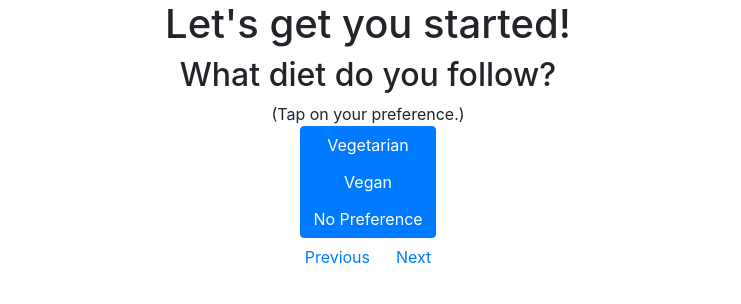
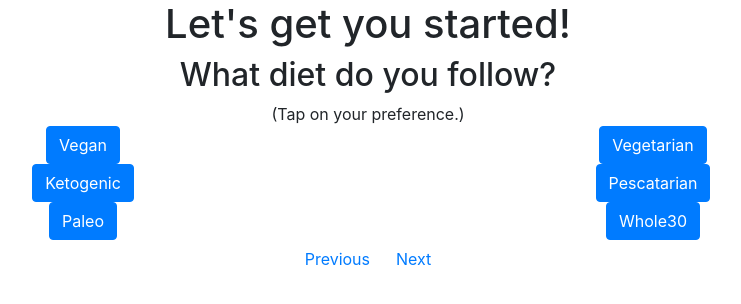
Before and after one commit to JesseBrault0709/MealsMadeEasy, a React (Create React App) app in the folder meal_planning/: page / in a window 1280 px wide. Both pictures are taken after a click on the button "Next". Shown: the top 304 px of the page, without its empty margins (272-1013 px from the left). Built offline with nearby package versions, Linux system fonts and the light colour scheme.

Commit message:
updated Diet screen to User Story spec

```diff
--- a/meal_planning/src/App.js
+++ b/meal_planning/src/App.js
@@ -15,7 +15,13 @@ const Screens = Object.freeze({
  * if possible.
  */
 const cookingTimes = ['No limit', '10 mins', '20 mins', '30 mins']
-const diets = ['Vegetarian', 'Vegan', 'No Preference']
+
+const diets = [
+    'Vegan', 'Vegetarian',
+    'Ketogenic', 'Pescatarian',
+    'Paleo', 'Whole30',
+]
+
 const restrictions = [
     'Dairy free', 'Egg free',
     'Gluten free', 'Grain free',
--- a/meal_planning/src/onboarding/Diet.jsx
+++ b/meal_planning/src/onboarding/Diet.jsx
@@ -1,10 +1,14 @@
 import { OnboardingScreen } from "./OnboardingScreen"
-import { ToggleButtonGroup, ToggleButton } from "react-bootstrap"
+import { Button } from "react-bootstrap"
+import { TwoColumnButtons } from "../inputs/TwoColumnButtons"
 
 /**
  * Props:
- *  * diets: string[]
- *  * onDietSelection: (selectedIndex: number) => void, optional: a callback for when the selected diet changes
+ *  * diets: [string, boolean][]: an array of tuples consisting of a
+ *      diet-string and a boolean indicating wether the diet is
+ *      currently selected.
+ *  * onClick: (diet: string, oldValue: boolean) => void, optional:
+ *      a callback for when the selected diet is clicked.
  */
 export function Diet(props) {
     return <OnboardingScreen
@@ -12,9 +16,24 @@ export function Diet(props) {
         instruction="Tap on your preference."
     >
 
-        <ToggleButtonGroup type="radio" name="diet" onChange={props.onDietSelection} vertical>
-            {props.diets.map((diet, index) => <ToggleButton key={diet} value={index}>{diet}</ToggleButton>)}
-        </ToggleButtonGroup>
+        <TwoColumnButtons>
+            {
+                props.diets.map(dietAndValue => {
+
+                    const [diet, value] = dietAndValue
+
+                    function onClick() {
+                        if (props.onClick !== undefined && props.onClick !== null) {
+                            props.onClick(diet, value)
+                        }
+                    }
+
+                    return <Button active={value} onClick={onClick} key={diet}>
+                        {diet}
+                    </Button>
+                })
+            }
+        </TwoColumnButtons>
 
     </OnboardingScreen>
 }
--- a/meal_planning/src/onboarding/Onboarding.jsx
+++ b/meal_planning/src/onboarding/Onboarding.jsx
@@ -26,12 +26,18 @@ export function Onboarding(props) {
     }
 
     // diet state
-    const [currentDietIndex, setCurrentDietIndex] = useState(null)
+    const [dietsAndValues, setDietsAndValues] = useState(props.diets.map(diet => [diet, false]))
 
-    function onDietSelection(dietIndex) {
-        setCurrentDietIndex(dietIndex)
+    function onDietClick(clickedDiet, preClickValue) {
+        setDietsAndValues(dietsAndValues.map(dietAndValue => {
+            const [diet, value] = dietAndValue
+            if (diet === clickedDiet) {
+                return [clickedDiet, !preClickValue]
+            } else {
+                return [diet, value]
+            }
+        }))
     }
-
 
     // restrictions state
     const [restrictions, setRestrictions] = useState(props.restrictions.map(restriction => {
@@ -55,7 +61,13 @@ export function Onboarding(props) {
         if (props.onSubmit !== undefined && props.onSubmit !== null) {
             props.onSubmit(
                 props.cookingTimes[currentCookingTimeIndex],
-                props.diets[currentDietIndex],
+                dietsAndValues.reduce((resultArr, dietAndValue) => {
+                    const [diet, value] = dietAndValue
+                    if (value) {
+                        resultArr.push(diet)
+                    }
+                    return resultArr
+                }, []),
                 restrictions.reduce((resultArr, restrictionAndValue) => {
                     const [restriction, value] = restrictionAndValue
                     if (value) {
@@ -76,7 +88,7 @@ export function Onboarding(props) {
             initialOption={currentCookingTimeIndex}
         />
 
-        <Diet diets={props.diets} onDietSelection={onDietSelection} />
+        <Diet diets={dietsAndValues} onClick={onDietClick} />
 
         <Restrictions restrictions={restrictions} onClick={onRestrictionClick}/>
 
```
